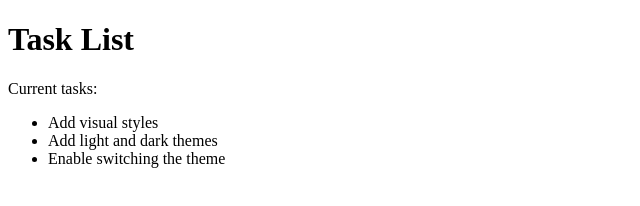
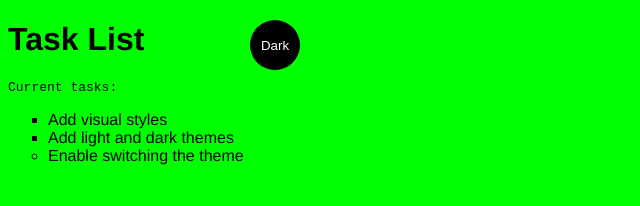
Before and after one commit to caryannm/CMPE-131-Elevate, a plain HTML site: page simple website/index.html in a window 1280 px wide. Shown: the whole page, without its empty margins (0-640 px from the left). Drawn offline with Linux system fonts and the light colour scheme.

Commit message:
complete simple  website

```diff
--- a/simple website/app.js
+++ b/simple website/app.js
@@ -0,0 +1,17 @@
+'use strict';
+
+const switcher = document.querySelector('.btn');
+
+switcher.addEventListener('click', function() {
+    document.body.classList.toggle('light-theme');
+    document.body.classList.toggle('dark-theme');
+
+    const className = document.body.className;
+    if(className == "light-theme") {
+        this.textContent = "Dark";
+    } else {
+        this.textContent = "Light";
+    }
+
+    console.log('current class name: ' + className);
+});
--- a/simple website/index.html
+++ b/simple website/index.html
@@ -7,7 +7,7 @@
     <title>Simple website</title>
     <link rel="stylesheet" href="main.css">
 </head>
-<body>
+<body class = "light-theme">
     <h1>Task List</h1>
     <p id="msg">Current tasks:</p>
     <ul>
@@ -15,5 +15,10 @@
       <li class="list">Add light and dark themes</li>
       <li>Enable switching the theme</li>
     </ul>
+    <div>
+        <button class="btn">Dark</button>
+    </div>
+    <script src="app.js"></script>
+    <noscript>You need to enable JavaScript to view the full site.</noscript>
 </body>
 </html>
--- a/simple website/main.css
+++ b/simple website/main.css
@@ -0,0 +1,53 @@
+:root {
+    --green: #00FF00;
+    --white: #FFFFFF;
+    --black: #000000;
+  }
+
+body {
+    background: var(--bg);
+    color: var(--fontColor);
+    font-family: helvetica;
+  }
+
+ul {
+    font-family: helvetica;
+}
+
+li {
+    list-style: circle;
+  }
+
+  .list {
+    list-style: square;
+  }
+
+  #msg {
+    font-family: monospace;
+  }
+
+  .light-theme {
+    --bg: var(--green);
+    --fontColor: var(--black);
+    --btnBg: var(--black);
+    --btnFontColor: var(--white);
+  }
+
+  .dark-theme {
+    --bg: var(--black);
+    --fontColor: var(--green);
+    --btnBg: var(--white);
+    --btnFontColor: var(--black);
+  }
+
+  .btn {
+    position: absolute;
+    top: 20px;
+    left: 250px;
+    height: 50px;
+    width: 50px;
+    border-radius: 50%;
+    border: none;
+    color: var(--btnFontColor);
+    background-color: var(--btnBg);
+  }
```
